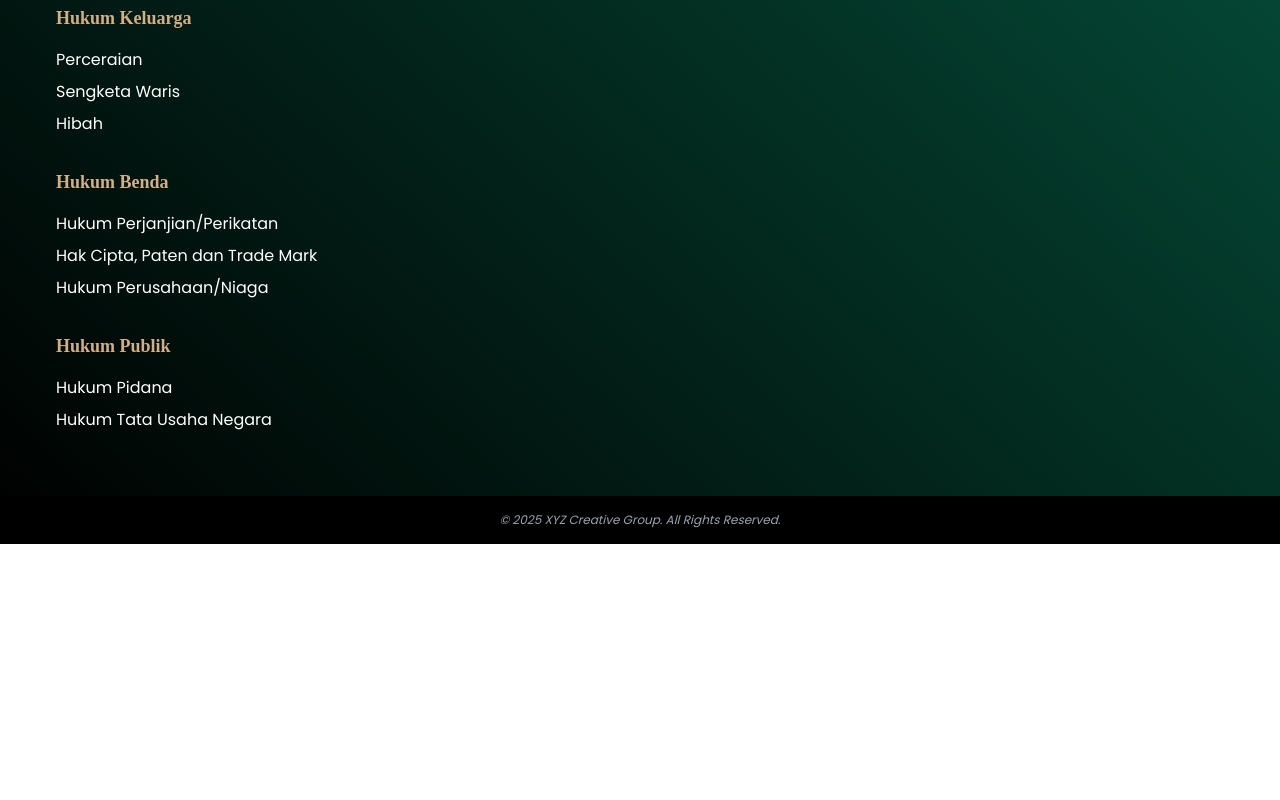
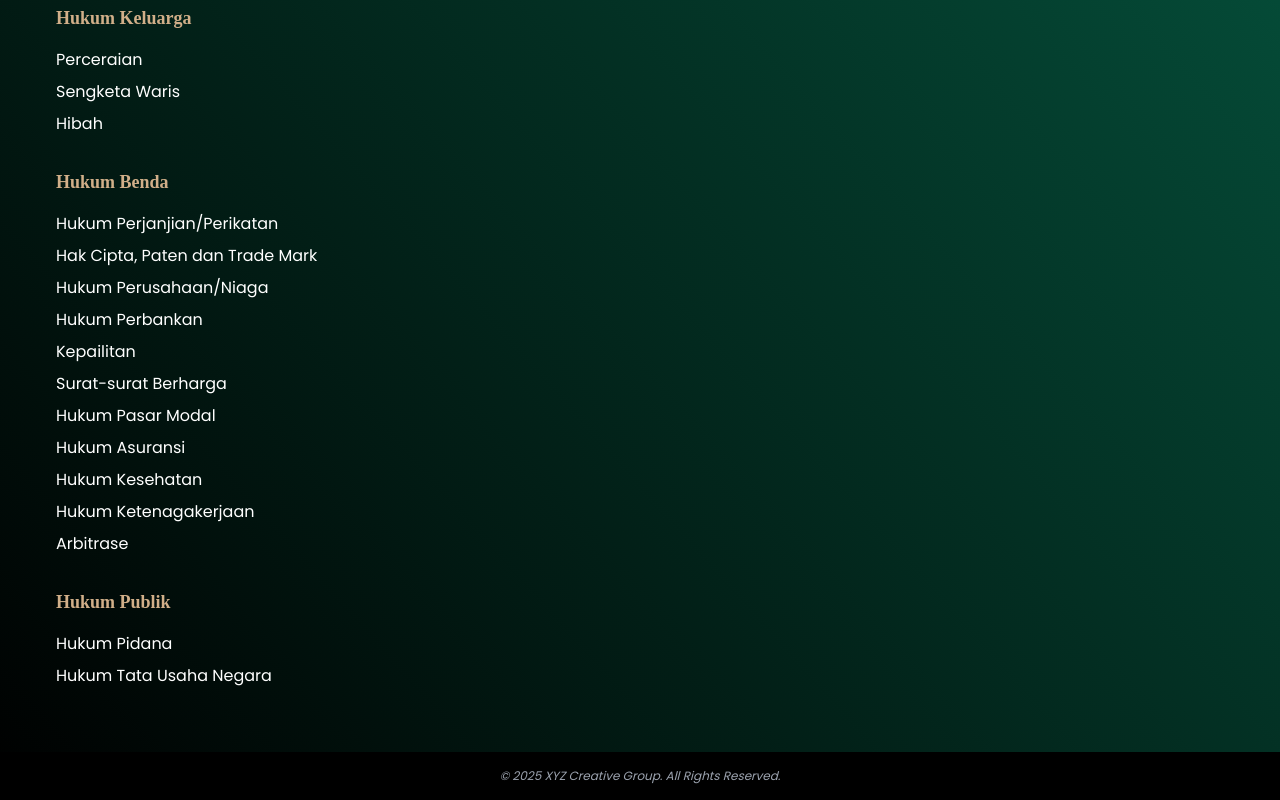
Before and after one commit to BLWARK/sakdjsaoiujheasnjeahwennsjdenanseblawfirm, a Next.js app: page / in a window 1280 px wide. Shown: the part 6593-7393 px from the top of the page. Before the commit the page ends 7137 px from the top, so only its background shows below. Built offline with nearby package versions, Linux system fonts and the light colour scheme.

Commit message:
add; footer adjusment menu

```diff
--- a/components/footer/Footer.jsx
+++ b/components/footer/Footer.jsx
@@ -65,13 +65,21 @@ const Footer = () => {
             </ul>
           </div>
 
-          {/* Hukum Benda */}
-          <div className="flex flex-col space-y-4">
+           {/* Hukum Benda */}
+           <div className="flex flex-col space-y-4">
             <h2 className="text-lg font-bold text-main">Hukum Benda</h2>
             <ul className="space-y-2">
               <li><a href="/area-praktik/hukum-benda/hukum-perjanjian" className="hover:text-main transition">Hukum Perjanjian/Perikatan</a></li>
               <li><a href="/area-praktik/hukum-benda/hak-cipta" className="hover:text-main transition">Hak Cipta, Paten dan Trade Mark</a></li>
               <li><a href="/area-praktik/hukum-benda/hukum-perusahaan" className="hover:text-main transition">Hukum Perusahaan/Niaga</a></li>
+              <li><a href="/area-praktik/hukum-benda/hukum-perbankan" className="hover:text-main transition">Hukum Perbankan</a></li>
+              <li><a href="/area-praktik/hukum-benda/kepailitan" className="hover:text-main transition">Kepailitan</a></li>
+              <li><a href="/area-praktik/hukum-benda/surat-surat-berharga" className="hover:text-main transition">Surat-surat Berharga</a></li>
+              <li><a href="/area-praktik/hukum-benda/hukum-pasar-modal" className="hover:text-main transition">Hukum Pasar Modal</a></li>
+              <li><a href="/area-praktik/hukum-benda/hukum-asuransi" className="hover:text-main transition">Hukum Asuransi</a></li>
+              <li><a href="/area-praktik/hukum-benda/hukum-kesehatan" className="hover:text-main transition">Hukum Kesehatan</a></li>
+              <li><a href="/area-praktik/hukum-benda/hukum-ketenagakerjaan" className="hover:text-main transition">Hukum Ketenagakerjaan</a></li>
+              <li><a href="/area-praktik/hukum-benda/arbitrase" className="hover:text-main transition">Arbitrase</a></li>
             </ul>
           </div>
 
```
